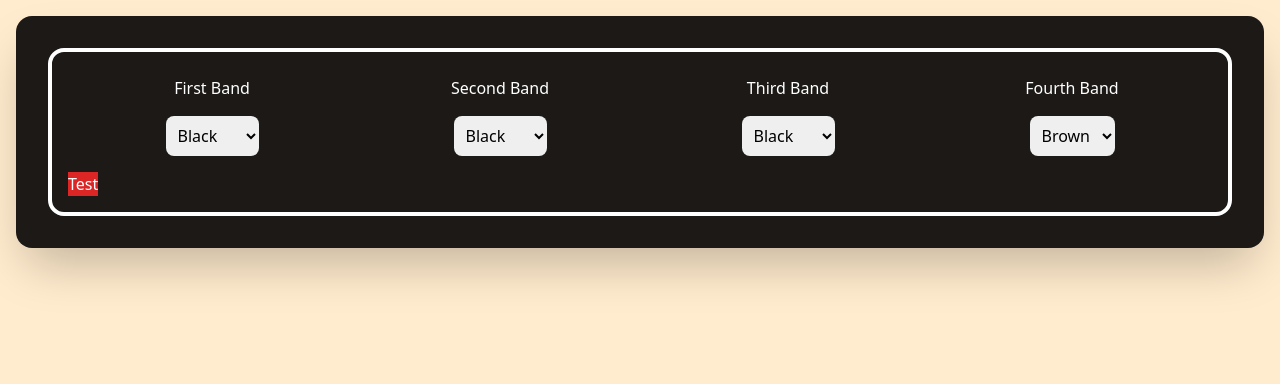
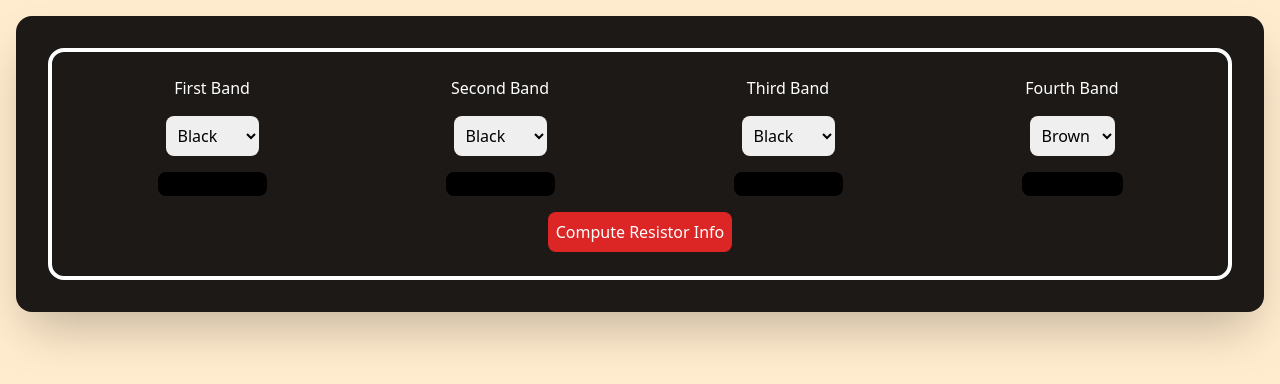
Before and after one commit to margongora/resistor-id, a React (Vite) app: page / in a window 1280 px wide. Shown: the top 384 px of the page. Built offline with nearby package versions, Linux system fonts and the light colour scheme.

Commit message:
Styled 4-band form

```diff
--- a/src/components/Form.tsx
+++ b/src/components/Form.tsx
@@ -19,12 +19,10 @@ const Form = () => {
 
       setResistance((resultColors[0].digit! * 10 + resultColors[1].digit!) * resultColors[2].multiplier!);
     }
-
   });
 
   return (
-    <div className='border-4 border-white rounded-2xl align-middle m-4 p-4 flex flex-col gap-4'>
-
+    <div className='border-4 border-white rounded-2xl align-middle m-4 p-4 flex flex-col text-center gap-4'>
       <form
         onSubmit={(e) => {
           e.preventDefault();
@@ -39,7 +37,7 @@ const Form = () => {
               <div className='flex flex-col gap-2'>
                 <label className='text-white' htmlFor={field.name}>First Band</label>
                 <select
-                  className='m-2 p-2 rounded-lg'
+                  className='m-2 p-2 rounded-lg hover:cursor-pointer'
                   name={field.name}
                   id={field.name}
                   value={field.state.value}
@@ -54,6 +52,9 @@ const Form = () => {
                     )
                   })}
                 </select>
+                <div className='rounded-lg border-black border-4 py-2' style={{
+                  backgroundColor: field.state.value.toLowerCase()
+                }} />
               </div>
             )}
           />
@@ -63,7 +64,7 @@ const Form = () => {
               <div className='flex flex-col gap-2'>
                 <label className='text-white' htmlFor={field.name}>Second Band</label>
                 <select
-                  className='m-2 p-2 rounded-lg'
+                  className='m-2 p-2 rounded-lg hover:cursor-pointer'
                   name={field.name}
                   id={field.name}
                   value={field.state.value}
@@ -78,6 +79,9 @@ const Form = () => {
                     )
                   })}
                 </select>
+                <div className='rounded-lg border-black border-4 py-2' style={{
+                  backgroundColor: field.state.value.toLowerCase()
+                }} />
               </div>
             )}
           />
@@ -87,7 +91,7 @@ const Form = () => {
               <div className='flex flex-col gap-2'>
                 <label className='text-white' htmlFor={field.name}>Third Band</label>
                 <select
-                  className='m-2 p-2 rounded-lg'
+                  className='m-2 p-2 rounded-lg hover:cursor-pointer'
                   name={field.name}
                   id={field.name}
                   value={field.state.value}
@@ -102,6 +106,9 @@ const Form = () => {
                     )
                   })}
                 </select>
+                <div className='rounded-lg border-black border-4 py-2' style={{
+                  backgroundColor: field.state.value.toLowerCase()
+                }} />
               </div>
             )}
           />
@@ -127,11 +134,14 @@ const Form = () => {
                     )
                   })}
                 </select>
+                <div className='rounded-lg border-black border-4 py-2' style={{
+                  backgroundColor: field.state.value.toLowerCase()
+                }} />
               </div>
             )}
           />
         </div>
-        <button className='bg-red-600' type='submit' value='Submit'>Test</button>
+        <button className='bg-red-600 m-2 p-2 rounded-lg hover:bg-red-700' type='submit' value='Submit'>Compute Resistor Info</button>
       </form>
       {resistance !== undefined && (
         <div >
```
